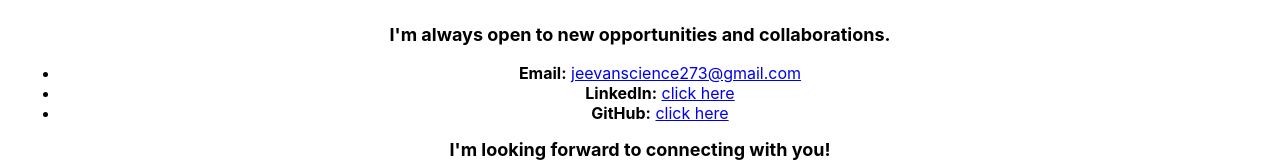
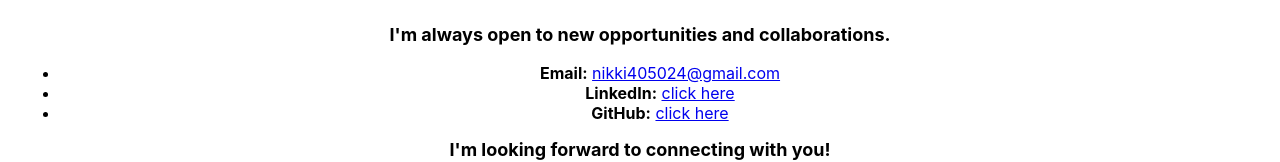
Before and after one commit to srik4442/hgggg1, a React (Create React App) app: page / in a window 1280 px wide. Shown: the part 1183-1345 px from the top of the page. Built offline with nearby package versions, Linux system fonts and the light colour scheme.

Commit message:
Update Contact.js

```diff
--- a/src/components/Contact.js
+++ b/src/components/Contact.js
@@ -10,13 +10,13 @@ const Contact = () => {
       </p>
       <ul>
         <li>
-          <strong>Email:</strong> <a href="mailto:jeevanscience273@gmail.com">jeevanscience273@gmail.com</a>
+          <strong>Email:</strong> <a href="mailto:nikki405024@gmail.com">nikki405024@gmail.com</a>
         </li>
         <li>
-          <strong>LinkedIn:</strong> <a href="linkedin.com/in/jeevanba273/">click here</a>
+          <strong>LinkedIn:</strong> <a href="https://www.linkedin.com/in/nikhil-reddy-yennapusala-6356aa239?utm_source=share&utm_campaign=share_via&utm_content=profile&utm_medium=android_app">click here</a>
         </li>
         <li>
-          <strong>GitHub:</strong> <a href="https://github.com/jeevanba273" target="_blank" rel="noopener noreferrer">click here</a>
+          <strong>GitHub:</strong> <a href="https://github.com/Nikhil405024" target="_blank" rel="noopener noreferrer">click here</a>
         </li>
 
       </ul>
```
